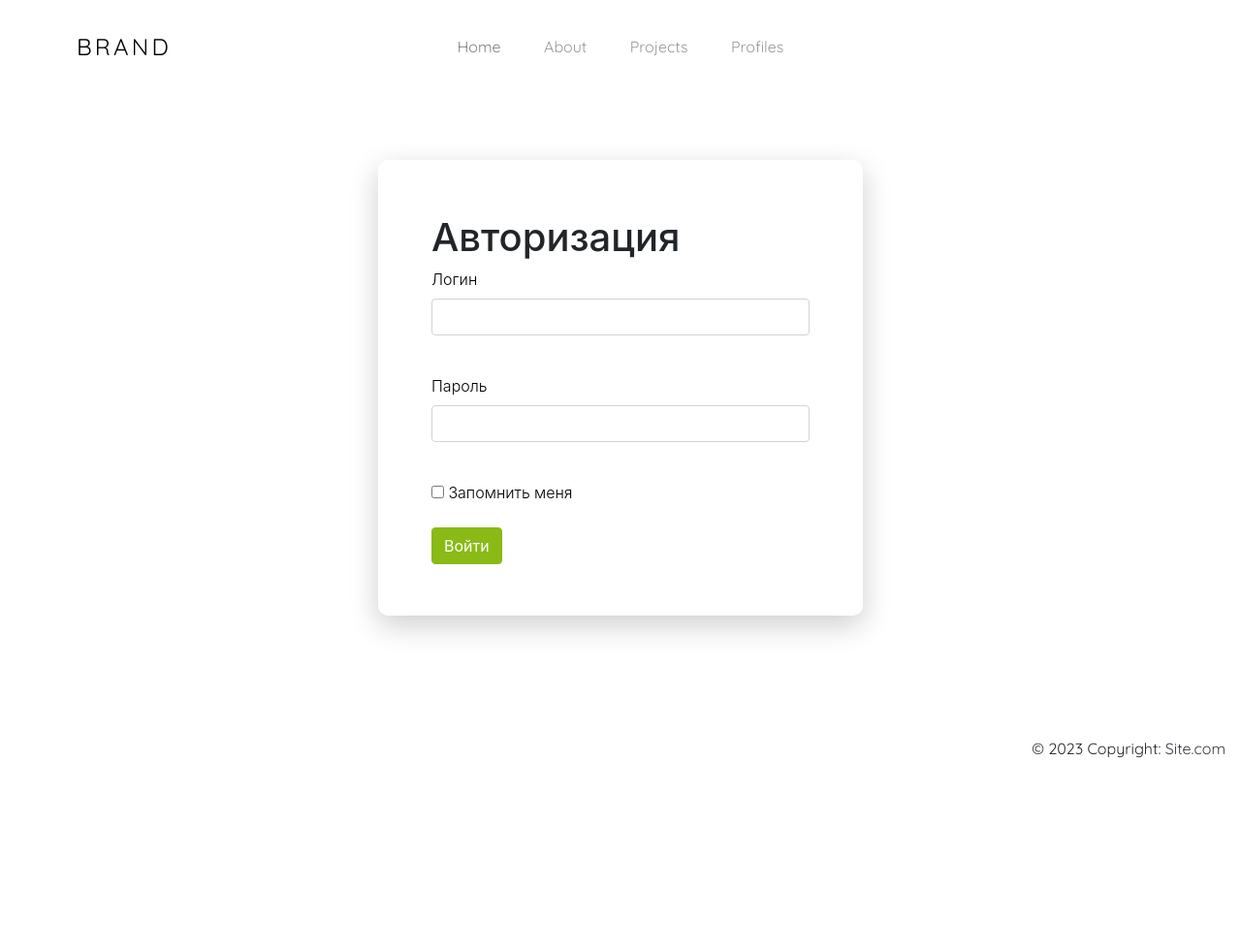
After one commit to Someone123770/PyWeb_project, a Flask app: page /login in a window 1280 px wide. The commit adds this page. Shown: the top 981 px of the page at 97% size. Run offline with Flask 3, Linux system fonts and the light colour scheme; some libraries are stand-ins or nearby versions; some web fonts are replaced.

Commit message:
almost finished sign in

```diff
--- /dev/null
+++ b/loginform.py
@@ -0,0 +1,10 @@
+from flask_wtf import FlaskForm
+from wtforms import StringField, PasswordField, BooleanField, SubmitField
+from wtforms.validators import DataRequired
+
+
+class LoginForm(FlaskForm):
+    username = StringField('Логин', validators=[DataRequired()])
+    password = PasswordField('Пароль', validators=[DataRequired()])
+    remember_me = BooleanField('Запомнить меня')
+    submit = SubmitField('Войти')
--- a/main.py
+++ b/main.py
@@ -1,6 +1,9 @@
-from flask import Flask, render_template
+from flask import Flask, render_template, redirect
+from loginform import LoginForm
 
 app = Flask(__name__)
+
+app.config['SECRET_KEY'] = 'yandexlyceum_secret_key'
 
 @app.route('/')
 @app.route('/index')
@@ -10,6 +13,13 @@ def index():
     # url_to_img = input("Введите путь к аватарке")
     return render_template('base.html', flag=flag)
 
+@app.route('/login', methods=['GET', 'POST'])
+def login():
+    form = LoginForm()
+    if form.validate_on_submit():
+        return redirect('/')
+    return render_template('login.html', title='Авторизация', form=form)
+
 
 if __name__ == '__main__':
     print('start0')
--- a/static/css/style.css
+++ b/static/css/style.css
@@ -23,7 +23,7 @@ body {
     visibility: visible; }
 
 p {
-  color: #FF0000;
+  color: #000000;
   font-weight: 300; }
 
 h1, h2, h3, h4, h5, h6,
@@ -477,3 +477,49 @@ a {
   .btn.btn-outline-primary:hover {
     color: #fff;
     background: #89ba16; }
+
+
+.limiter {
+  width: 100%;
+  margin: 0 auto;
+}
+
+.container-login100 {
+  width: 100%;
+  min-height: 100vh;
+  display: -webkit-box;
+  display: -webkit-flex;
+  display: -moz-box;
+  display: -ms-flexbox;
+  display: flex;
+  flex-wrap: wrap;
+  justify-content: center;
+  align-items: center;
+  padding: 15px;
+
+  background-repeat: no-repeat;
+  background-position: center;
+  background-size: cover;
+  position: relative;
+  z-index: 1;
+}
+
+.container-login100::before {
+  content: "";
+  display: block;
+  position: absolute;
+  z-index: -1;
+  width: 100%;
+  height: 100%;
+  top: 0;
+  left: 0;
+  background-color: rgba(255,255,255,0.9);
+}
+
+.wrap-login100 {
+  width: 500px;
+  border-radius: 10px;
+  overflow: hidden;
+  padding: 55px 55px 37px 55px;
+  box-shadow: 0px 10px 30px 0px rgba(13,12,13,0.2);
+}
--- a/templates/base.html
+++ b/templates/base.html
@@ -62,7 +62,7 @@
           <div class="right-cta-menu text-right d-flex aligin-items-center col-6">
             <div class="ml-auto">
               {% if flag == 0 %}
-              <a href="login.html" class="btn btn-primary border-width-2 d-none d-lg-inline-block"><span class="mr-2 icon-lock_outline"></span>Log In</a>
+              <a href="login" class="btn btn-primary border-width-2 d-none d-lg-inline-block"><span class="mr-2 icon-lock_outline"></span>Log In</a>
               {% elif flag in (1, 2, 3) %}
               <a href="post-project.html" class="btn btn-outline-white border-width-2 d-none d-lg-inline-block"><span class="mr-2 icon-add"></span>Post a Project</a>
               <a href="profile.html" class="btn btn-primary border-width-2 d-none d-lg-inline-block"><span class="mr-2"></span>Profile</a>
@@ -74,8 +74,6 @@
         </div>
       </div>
     </header>
-
-<p>{{flag}}</p>
 
 {% block content %} {% endblock %}
 
--- /dev/null
+++ b/templates/login.html
@@ -0,0 +1,32 @@
+{% extends "base.html" %}
+
+{% block content %}
+<div class="limiter">
+<div class="container-login100">
+<div class="wrap-login100">
+<h1>Авторизация</h1>
+<form action="" method="post" novalidate>
+    {{ form.hidden_tag() }}
+    <p>
+        {{ form.username.label }}<br>
+        {{ form.username(class="form-control") }}<br>
+        {% for error in form.username.errors %}
+    <div class="alert alert-danger" role="alert">
+        {{ error }}
+    </div>
+    {% endfor %}
+    <p>
+        {{ form.password.label }}<br>
+        {{ form.password(class="form-control", type="password") }}<br>
+        {% for error in form.password.errors %}
+    <div class="alert alert-danger" role="alert">
+        {{ error }}
+    </div>
+    {% endfor %}
+    <p>{{ form.remember_me() }} {{ form.remember_me.label }}</p>
+    <p>{{ form.submit(type="submit", class="btn btn-primary") }}</p>
+</form>
+</div>
+</div>
+</div>
+{% endblock %}
```
Also changed, not shown: templates/example_navbar.html (deleted, +0 -111 lines).
